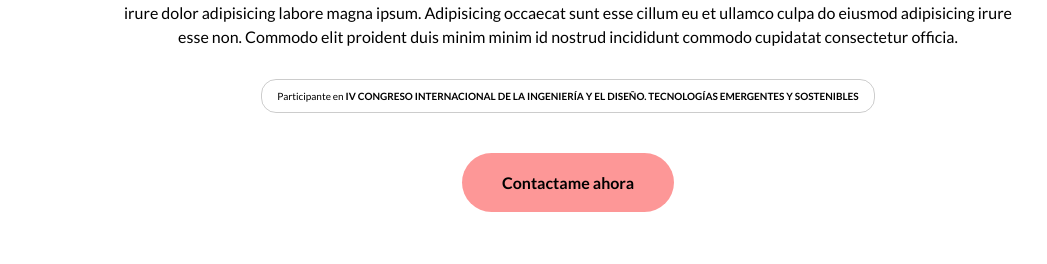
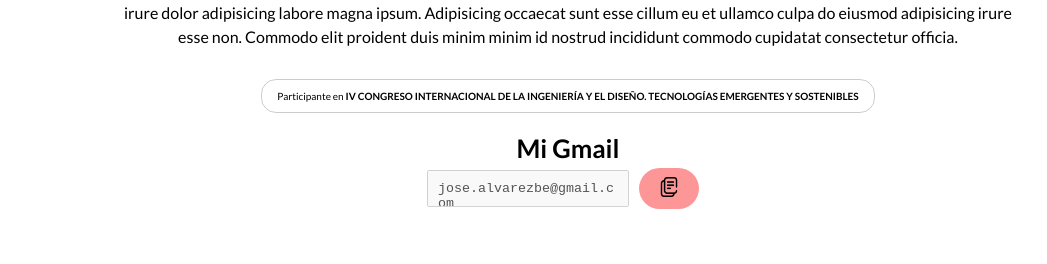
Before and after one commit to joseAL520/portafolio, an Angular app: page /presentation in a window 1280 px wide. Shown: the part 1046-1310 px from the top of the page, without its empty margins (72-1119 px from the left). Built offline with nearby package versions, Linux system fonts and the light colour scheme.

Commit message:
tooltip in btn-cta

```diff
--- a/src/app/briefcase/pages/pages-presentation/pages-presentation.component.css
+++ b/src/app/briefcase/pages/pages-presentation/pages-presentation.component.css
@@ -77,15 +77,59 @@
    padding: 0px 5px;
 }
 
+.container__contact{
+    display: flex;
+    flex-direction: row;
+    align-content: center;
+    justify-content: center;
+    align-items: center;
+
+    position: relative;
+}
+
+textarea{
+    width: 180px;
+    resize: none;
+    padding: 10px;
+    height: 15px;
+}
 .presentation-cta{
     display: inline-block;
-    margin-top: 30px;
+    border: none;
     background: var(--color-tertiary);
     color: rgb(0, 0, 0);
     font-weight: 600;
     text-decoration: none;
-    padding: var(--boton-padding);
-    border-radius: 40px;
+    border-radius: 30px;
+    cursor: pointer;
+    margin: 5px 10px;
+    padding: 9px 20px;
+}
+
+.presentation-cta:active{
+    background: rgba(168, 1, 1, 0.726);
+}
+
+.text_copy{
+    position: absolute;
+    z-index: 1;
+    bottom: 47px;
+    right: -72px;
+    background: gray;
+    padding: 6px;
+    border-radius: 20px 20px 20px 0px;
+    font-size: 12px;
+
+    visibility: hidden;
+    opacity: 0;
+    transition: opacity 1s ease, visibility 1s ease;
+}
+
+
+
+.text_copy.show{
+    visibility: visible;
+    opacity: 1;
 }
 
 /* about  */
--- a/src/app/briefcase/pages/pages-presentation/pages-presentation.component.html
+++ b/src/app/briefcase/pages/pages-presentation/pages-presentation.component.html
@@ -12,9 +12,14 @@
                 <section  class="tags tags-participation"><span> Participante en <strong> IV CONGRESO INTERNACIONAL DE LA INGENIERÍA Y EL DISEÑO. TECNOLOGÍAS EMERGENTES Y SOSTENIBLES </strong>  </span> </section>
             </div>
        </section>
-
-
-        <a href="" class="presentation-cta">Contactame ahora</a>
+        <strong style="font-size: 1.6rem; font-weight: 700; padding-top: 10px;"> Mi Gmail </strong>
+        <div class="container__contact">
+            <textarea #textarea disabled>{{defaultText}}</textarea>
+            <span class="text_copy" id="tooltip">Copiado exitoso</span>
+            <button class="presentation-cta" (click)="clipboard()">
+                <img src="assets/imgs/iconCopy.png" alt="icon" width="20px" height="20px">
+            </button>
+        </div>
     </section>
 
     <section class="about container" >
--- a/src/app/briefcase/pages/pages-presentation/pages-presentation.component.ts
+++ b/src/app/briefcase/pages/pages-presentation/pages-presentation.component.ts
@@ -1,4 +1,4 @@
-import { Component } from '@angular/core';
+import { Component, ElementRef, ViewChild } from '@angular/core';
 
 @Component({
   selector: 'app-pages-presentation',
@@ -8,5 +8,31 @@ import { Component } from '@angular/core';
   styleUrl: './pages-presentation.component.css'
 })
 export  default class PagesPresentationComponent {
+  constructor(){}
+
+  @ViewChild('textarea') textarea!: ElementRef;
+  defaultText: string = 'jose.alvarezbe@gmail.com';
+
+  clipboard() {
+    const text = this.textarea.nativeElement.value;
+    navigator.clipboard.writeText(text).then(() => {
+      this.showTooltip()
+    })
+    .catch(err => {
+      console.error(err);
+    });
+  }
+
+  showTooltip() {
+    const tooltip = document.getElementById('tooltip');
+    if (tooltip) {
+      tooltip.classList.add('show');
+      setTimeout(() => {
+        tooltip.classList.remove('show');
+      }, 2000); // Ocultar el tooltip después de 2 segundos
+    }
+  }
+
+
 
 }
```
Also changed, not shown: src/assets/imgs/iconCopy.png (added).
